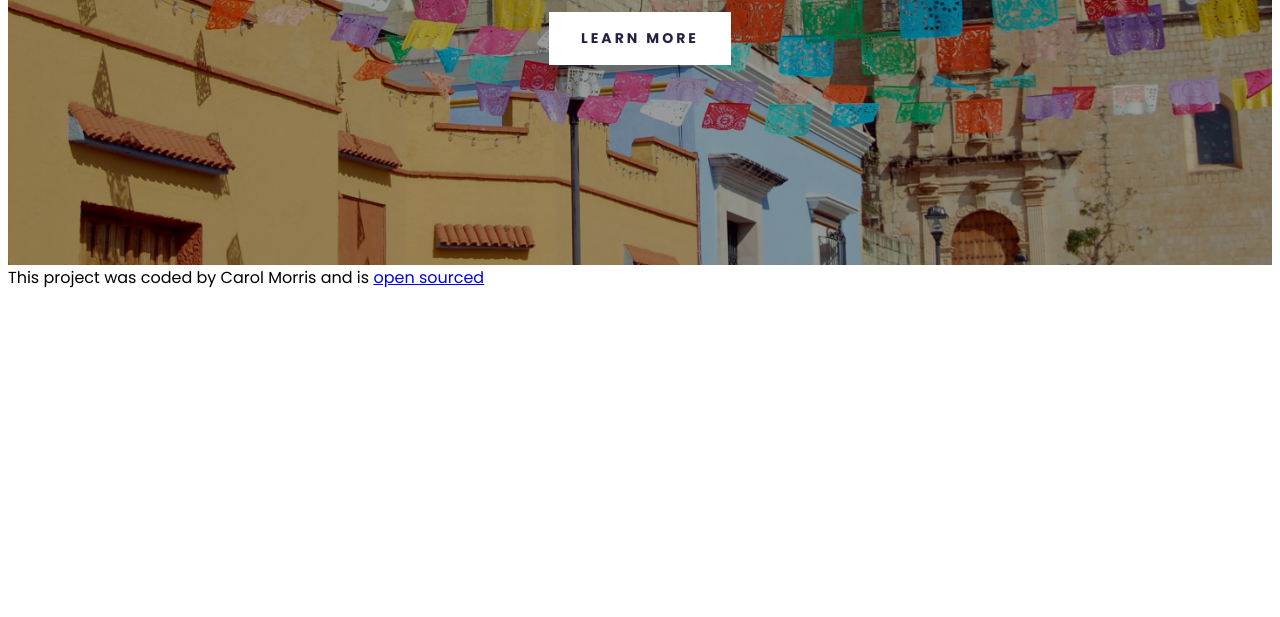
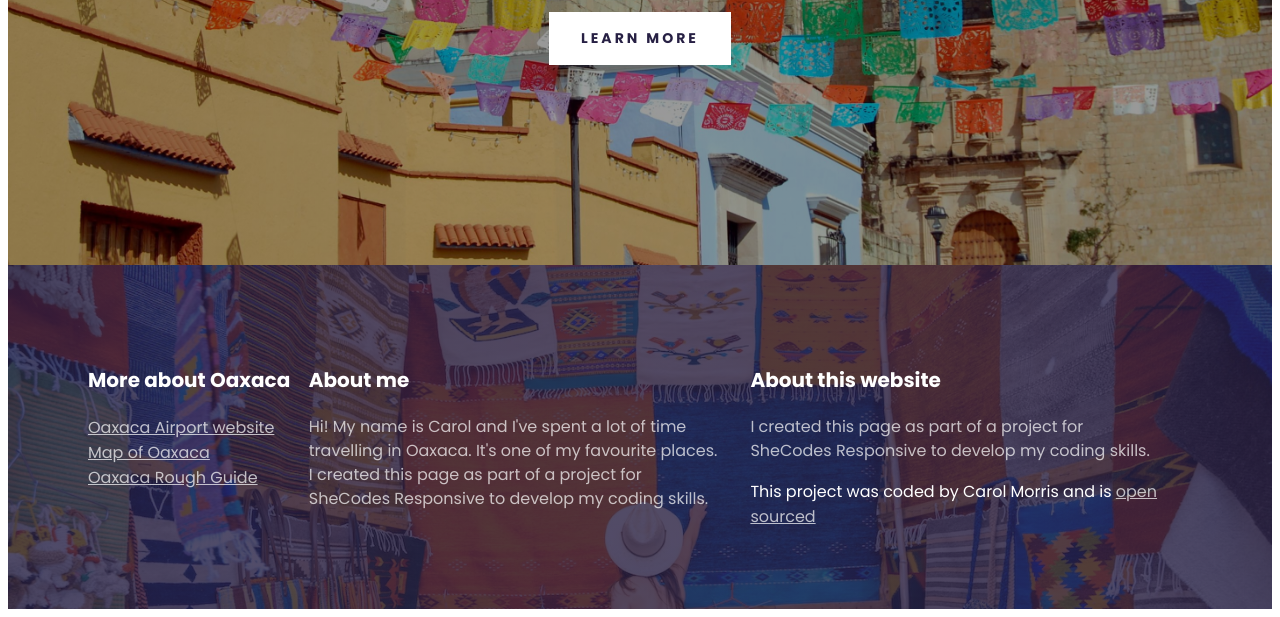
Before and after one commit to cardycode/travel-project, a plain HTML site: page index.html in a window 1280 px wide. Shown: the part 480-1097 px from the top of the page. Before the commit the page ends 800 px from the top, so only its background shows below. Drawn offline with Linux system fonts and the light colour scheme.

Commit message:
added landing page footer

```diff
--- a/index.html
+++ b/index.html
@@ -37,9 +37,56 @@
           >Learn More</a
         >
       </header>
+
       <footer>
-        This project was coded by Carol Morris and is
-        <a href="https://github.com/cardycode/travel-project">open sourced</a>
+        <section class="grid">
+          <div>
+            <h3>More about Oaxaca</h3>
+            <ul>
+              <li>
+                <a
+                  href="https://oaxaca-airport.com/"
+                  target="_blank"
+                  >Oaxaca Airport website</a
+                >
+              </li>
+              <li>
+                <a
+                  href="https://maps.app.goo.gl/L2YP4ktzLMiHjNsn6"
+                  target="_blank"
+                  >Map of Oaxaca</a
+                >
+              </li>
+              <li>
+                <a
+                  href="https://www.roughguides.com/mexico/oaxaca/"
+                  target="_blank"
+                  >Oaxaca Rough Guide</a
+                >
+              </li>
+            </ul>
+          </div>
+          <div>
+            <h3>About me</h3>
+            <p>
+              Hi! My name is Carol and I've spent a lot of time travelling in
+              Oaxaca. It's one of my favourite places. I created this page as
+              part of a project for SheCodes Responsive to develop my coding
+              skills.
+            </p>
+          </div>
+          <div>
+            <h3>About this website</h3>
+            <p>
+              I created this page as part of a project for SheCodes Responsive
+              to develop my coding skills.
+            </p>
+            This project was coded by Carol Morris and is
+            <a href="https://github.com/cardycode/travel-project"
+              >open sourced</a
+            >
+          </div>
+        </section>
       </footer>
     </div>
   </body>
--- a/src/styles.css
+++ b/src/styles.css
@@ -5,6 +5,17 @@ body {
 .container {
   max-width: 1500px;
   margin: 0 auto;
+}
+
+.grid {
+  display: grid;
+  grid-template-columns: 1fr 2fr 2fr;
+}
+
+section {
+  max-width: 1200px;
+  margin: 0 auto;
+  padding: 80px;
 }
 
 header {
@@ -56,7 +67,50 @@ header a {
   margin-top: 32px;
 }
 
-@media (max-width: 900px) {
+footer {
+  background-image: linear-gradient(
+      rgba(39, 32, 68, 0.8),
+      rgba(39, 32, 68, 0.8)
+    ),
+    url("../images/oaxaca-handmade.avif");
+  background-repeat: no-repeat;
+  background-size: cover;
+  color: #ffffff;
+}
+
+footer h3 {
+  font-size: 20px;
+  font-weight: 700;
+  line-height: 1.5;
+  letter-spacing: 0em;
+}
+
+footer p,
+footer a {
+  font-size: 16px;
+  font-weight: 400;
+  line-height: 1.5;
+  letter-spacing: 0px;
+  opacity: 0.7;
+}
+
+footer p {
+  margin-right: 30px;
+}
+
+footer ul {
+  padding: 0;
+}
+
+footer li {
+  list-style: none;
+}
+
+footer a {
+  color: #ffffff;
+}
+
+@media (max-width: 960px) {
   header {
     padding: 60px 0;
   }
```
Also changed, not shown: images/oaxaca-footer.jpg (added), images/oaxaca-handmade.avif (added).
